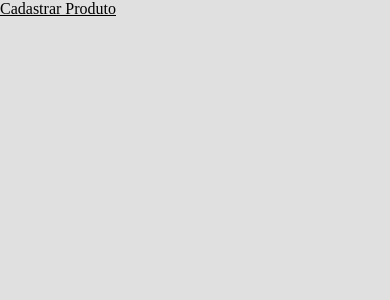
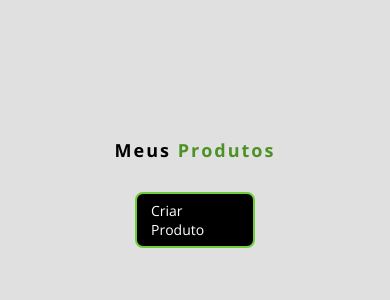
Before and after one commit to Victor87dev/salvus-project, a React (Vite) app in the folder frontend/: page / in a window 390 px wide. Shown: the top 300 px of the page. Built offline with nearby package versions, Linux system fonts and the light colour scheme.

Commit message:
feat: criando local de expor os produtos.

```diff
--- /dev/null
+++ b/frontend/src/components/layout/Container.jsx
@@ -0,0 +1,9 @@
+import styles from "./Container.module.css"
+
+const Container = (props)=>{
+  return (
+    <div className={`${styles.container} ${styles[props.customClass]}`}>{props.children}</div>
+  )
+}
+
+export default Container
--- /dev/null
+++ b/frontend/src/components/layout/Container.module.css
@@ -0,0 +1,96 @@
+.container{
+ width: 1200px;
+ min-height: 75vh;
+ display: flex;
+ justify-content: space-between;
+}
+
+.start{
+ justify-content: flex-start;
+}
+
+.column {
+ flex-direction: column;
+ justify-content: flex-start;
+}
+
+.space{
+ gap: 160px;
+}
+
+@media screen and (max-width: 1380px){
+.container{
+ width: 1000px;
+}
+}
+
+@media screen and (max-width: 1200px){
+.start{
+ gap: 15px;
+}
+}
+
+@media screen and (max-width: 1170px){
+.container{
+ width: 800px;
+}
+}
+
+@media screen and (max-width: 950px){
+.container{
+ width: 650px;
+}
+}
+
+@media screen and (max-width: 780px){
+.container{
+ width: 450px;
+}
+}
+
+@media screen and (max-width: 590px){
+.container{
+ width: 350px;
+}
+}
+
+@media screen and (max-width: 500px){
+.container{
+ width: 300px;
+}
+
+.start{
+ flex-direction: column;
+ justify-content: center;
+ align-items: center;
+ margin-left: -25px;
+}
+}
+
+@media screen and (max-width: 440px){
+.container{
+ justify-content: center;
+}
+
+.start{
+ margin-left: 0px;
+}
+}
+
+@media screen and (max-width: 400px){
+.container{
+ width: 280px;
+}
+}
+
+@media screen and (max-width: 350px){
+.container{
+ width: 240px;
+}
+}
+
+@media screen and (max-width: 315px){
+.container{
+ width: 226px;
+}
+}
--- a/frontend/src/components/layout/LinkButton.css
+++ b/frontend/src/components/layout/LinkButton.css
@@ -1,15 +1,15 @@
 .btn{
-background-color: #000000;
-color: #ffffff;
-padding: 0.5em 1em;
-text-decoration: none;
-transition: 0.5s;
-border-radius: 3px;
-border: 1px solid #d8940b;
+ background-color: #000000;
+ color: #ffffff;
+ padding: 0.5em 1em;
+ text-decoration: none;
+ transition: 0.5s;
+ border-radius: 8px;
+ border: 2px solid #6fce38;
 }
 
 .btn:hover{
-color: #d8940b;
+ color: #6fce38;
 }
 
 @media screen and (max-width: 750px){
--- a/frontend/src/components/layout/LinkButton.jsx
+++ b/frontend/src/components/layout/LinkButton.jsx
@@ -3,7 +3,7 @@ import "./LinkButton.css"
 
 const LinkButton = ({to, text}) => {
   return (
-    <Link to={to}>
+    <Link className="btn" to={to}>
       {text}
     </Link>
   )
--- a/frontend/src/components/pages/Home/Home.css
+++ b/frontend/src/components/pages/Home/Home.css
@@ -0,0 +1,43 @@
+.product_container{
+ width: 100%;
+ padding: 2em;
+}
+
+.title_container{
+ display: flex;
+ justify-content: space-between;
+ margin-bottom: 2em;
+}
+
+.title{
+ color: #000000;
+ letter-spacing: 2px;
+}
+
+.span_produtos{
+ color: #4d9126;
+}
+
+@media screen and (max-width: 770px){
+.title{
+ font-size: 20px;
+ letter-spacing: none;
+}
+}
+
+@media screen and (max-width: 650px){
+.title{
+ font-size: 18px;
+}
+}
+
+@media screen and (max-width: 440px){
+.title_container{
+    flex-direction: column;
+    align-items: center;
+}
+
+.title_container h1{
+    margin-bottom: 30px;
+}
+}
--- a/frontend/src/components/pages/Home/Home.jsx
+++ b/frontend/src/components/pages/Home/Home.jsx
@@ -1,10 +1,14 @@
 import LinkButton from "../../layout/LinkButton"
+import "./Home.css"
 
 const Home = () => {
   return (
-    <section>
-      <LinkButton to="/cadastro_produto" text="Cadastrar Produto"/>
-    </section>
+    <div className="product_container">
+      <div className="title_container">
+        <h1 className="title">Meus <span className="span_produtos">Produtos</span></h1>
+        <LinkButton to="/cadastro_produto" text="Criar Produto"/>
+      </div>
+    </div>
   )
 }
 
--- a/frontend/src/components/routes/routes.jsx
+++ b/frontend/src/components/routes/routes.jsx
@@ -3,15 +3,18 @@ import { Route, Routes } from "react-router-dom"
 import Home from "../pages/Home/Home"
 import CadastroProduto from "../pages/CadastroProduto/CadastroProduto"
 import EditarProduto from "../pages/EditarProduto/EditarProduto"
+import Container from "../layout/Container"
 
 const AppRoutes = () => {
 return(
+        <Container>
             <Routes>
                 <Route path="/" element={<Home />} />
                 <Route path="/home" element={<Home />} />
                 <Route path="/cadastro_produto" element={<CadastroProduto />} />
                 <Route path="/editar_produto" element={<EditarProduto />} />
             </Routes>
+        </Container>
 )
 }
 
--- a/frontend/src/index.css
+++ b/frontend/src/index.css
@@ -1,7 +1,18 @@
+@import url('https://fonts.googleapis.com/css2?family=Open+Sans:ital,wght@0,300..800;1,300..800&display=swap');
+
 *{
   background: #e0e0e0;
   color: #000000;
   margin: 0;
   padding: 0;
   box-sizing: border-box;
+  font-family: "Open Sans", sans-serif;
 }
+
+body{
+  height: 100vh;
+  display: flex;
+  flex-direction: column;
+  justify-content: center;
+  align-items: center;
+}
```
Lines whose indentation alone changed are shown as unchanged.
